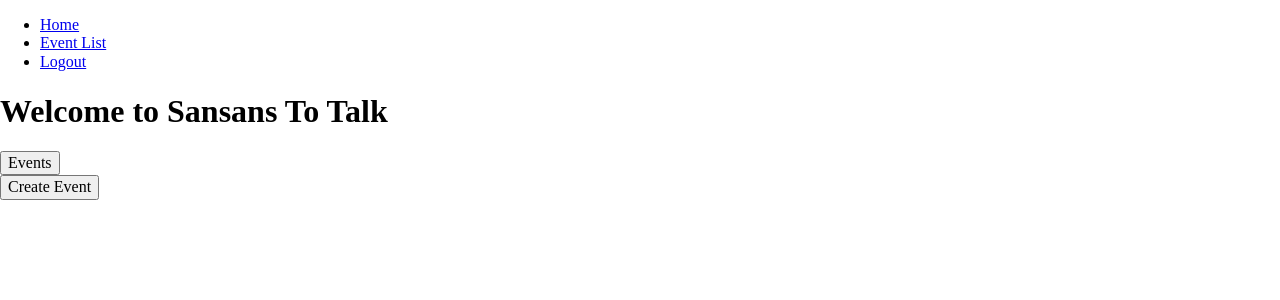
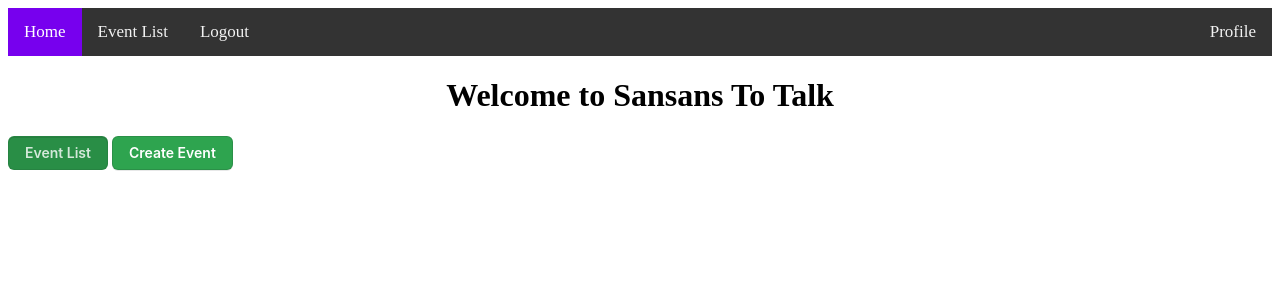
Before and after one commit to Rodrigo-Flores/sansans-to-talk, a Django app: page / in a window 1280 px wide. Shown: the top 300 px of the page. Run offline with Django 3.2, Linux system fonts and the light colour scheme; a user stored in the database is signed in; some libraries are stand-ins or nearby versions.

Commit message:
Update: Profile view has been added and the CSS error has been 'fixed'

```diff
--- a/App/Event/views.py
+++ b/App/Event/views.py
@@ -2,6 +2,7 @@ from django.shortcuts import render, redirect
 from django.views.generic import CreateView, UpdateView, DeleteView, ListView
 from django.urls import reverse_lazy
 from django.contrib import messages
+from django.contrib.auth.models import User
 from .models import Events
 from .forms import EventForm, UserRegistrationForm
 
@@ -39,9 +40,17 @@ def register(request):
         if form.is_valid():
             form.save()
             messages.success(request, 'User created successfully')
-            return redirect('event_list')
+            return redirect('login')
 
     else:
         form = UserRegistrationForm()
 
     return render(request, 'register.html', {'form':form})
+
+def profile(request, username=None):
+    current_user = request.user
+    if username and username != current_user.username:
+        user = User.objects.get(username=username)
+    else:
+        user = current_user
+    return render(request, 'profile.html', {'user':user})
--- a/App/urls.py
+++ b/App/urls.py
@@ -17,7 +17,7 @@ from django.contrib import admin
 from django.urls import path
 from django.contrib.auth.views import LoginView, LogoutView
 
-from App.Event.views import EventList, EventCreate, EventUpdate, EventDelete, Home, register
+from App.Event.views import EventList, EventCreate, EventUpdate, EventDelete, Home, register, profile
 
 urlpatterns = [
     path('admin/', admin.site.urls),
@@ -32,6 +32,6 @@ urlpatterns = [
     #! User profile urls
     path('register/', register, name='register'),
     path('login/', LoginView.as_view(template_name='login.html'), name='login'),
-    path('logout/', LogoutView.as_view(template_name='logout.html'), name='logout')
-
+    path('logout/', LogoutView.as_view(template_name='logout.html'), name='logout'),
+    path('profile/<str:username>', profile, name='profile'),
 ]
--- /dev/null
+++ b/static/css/styles.css
@@ -0,0 +1,87 @@
+/* Add a black background color to the top navigation */
+.topnav {
+    background-color: #333;
+    overflow: hidden;
+  }
+
+  /* Style the links inside the navigation bar */
+.topnav a {
+    float: left;
+    display: block;
+    color: #f2f2f2;
+    text-align: center;
+    padding: 14px 16px;
+    text-decoration: none;
+    font-size: 17px;
+}
+
+/* Change the color of links on hover */
+.topnav a:hover {
+    background-color: #ddd;
+    color: black;
+}
+
+/* Add an active class to highlight the current page */
+.topnav a.active {
+    background-color: #7700ee;
+    color: white;
+}
+
+#topnav-profile {
+    float: right;
+}
+
+h1 {
+    text-align: center;
+}
+
+#home-btn_1, #home-btn_2 {
+  appearance: none;
+  background-color: #2ea44f;
+  border: 1px solid rgba(27, 31, 35, .15);
+  border-radius: 6px;
+  box-shadow: rgba(27, 31, 35, .1) 0 1px 0;
+  box-sizing: border-box;
+  color: #fff;
+  cursor: pointer;
+  display: inline-block;
+  font-family: -apple-system,system-ui,"Segoe UI",Helvetica,Arial,sans-serif,"Apple Color Emoji","Segoe UI Emoji";
+  font-size: 14px;
+  font-weight: 600;
+  line-height: 20px;
+  padding: 6px 16px;
+  position: relative;
+  text-align: center;
+  text-decoration: none;
+  user-select: none;
+  -webkit-user-select: none;
+  touch-action: manipulation;
+  vertical-align: middle;
+  white-space: nowrap;
+}
+
+#home-btn_1, #home-btn_2:focus:not(:focus-visible):not(.focus-visible) {
+  box-shadow: none;
+  outline: none;
+}
+
+#home-btn_1, #home-btn_2:hover {
+  background-color: #2c974b;
+}
+
+#home-btn_1, #home-btn_2:focus {
+  box-shadow: rgba(46, 164, 79, .4) 0 0 0 3px;
+  outline: none;
+}
+
+#home-btn_1, #home-btn_2:disabled {
+  background-color: #94d3a2;
+  border-color: rgba(27, 31, 35, .1);
+  color: rgba(255, 255, 255, .8);
+  cursor: default;
+}
+
+#home-btn_1, #home-btn_2:active {
+  background-color: #298e46;
+  box-shadow: rgba(20, 70, 32, .2) 0 1px 0 inset;
+}
--- a/templates/index.html
+++ b/templates/index.html
@@ -1,46 +1,55 @@
 <!DOCTYPE html>
 <html lang="en">
 <head>
-    <meta charset="UTF-8">
+    <!-- <meta charset="UTF-8">
     <meta http-equiv="X-UA-Compatible" content="IE=edge">
-    <meta name="viewport" content="width=device-width, initial-scale=1.0">
+    <meta name="viewport" content="width=device-width, initial-scale=1.0"> -->
 
     {% load static %}
-    <link rel="stylesheet" type="text/css" href="{% static 'css/normalize.css' %}">
-    <link rel="stylesheet" type="text/css" href="{% static 'css/index.css' %}">
+    <!-- <link rel="stylesheet" type="text/css" href="{% static 'css/normalize.css' %}">
+    <link rel="stylesheet" type="text/css" href="{% static 'css/index.css' %}"> -->
 
-    {% block title %}<title>NEW MAIN INDEX</title> {% endblock title %}
+    <link rel="stylesheet" type="text/css" href="{% static 'css/styles.css' %}">
+    <link rel="stylesheet" type="text/css" href="{% static 'css/event_list.css' %}">
+
+
+    {% block title %}<title>Home</title> {% endblock title %}
 
 </head>
 <body>
     {% block nav %}
-        <ul id="nav">
-            <li>{% block nav-home %}<a href="{% url 'home' %}">Home</a>{% endblock %}</li>
+        <div class="topnav">
+            {% block nav-home %}<a class="active" href="{% url 'home' %}">Home</a>{% endblock %}
+
             {% if request.user.is_authenticated %}
-                <li>{% block nav-about %}<a href="{% url 'event_list' %}">Event List</a>{% endblock %}</li>
-                <li>{% block nav-logout %}<a href="{% url 'logout' %}">Logout</a>{% endblock %}</li>
+                {% block nav-profile %}<a id="topnav-profile" href="{% url 'profile' user.username %}">Profile</a>{% endblock %}
+                {% block nav-about %}<a href="{% url 'event_list' %}">Event List</a>{% endblock %}
+                {% block nav-logout %}<a href="{% url 'logout' %}">Logout</a>{% endblock %}
+
             {% else %}
-                <li>{% block nav-login %}<a href="{% url 'login' %}">Sign In</a>{% endblock %}</li>
-                <li>{% block nav-contact %}<a href="{% url 'register' %}">Sign Up</a>{% endblock %}</li>
+                {% block nav-login %}<a href="{% url 'login' %}">Sign In</a>{% endblock %}
+                {% block nav-contact %}<a href="{% url 'register' %}">Sign Up</a>{% endblock %}
+
             {% endif %}
             <!-- <li>{% block nav-create %}<a href="{% url 'event_create' %}">Create Event</a>{% endblock %}</li> -->
-        </ul>
+        </div>
     {% endblock %}
     {% block body %}
 
-    <h1>Welcome to Sansans To Talk</h1>
+        <h1>Welcome to Sansans To Talk</h1>
 
-    {% if request.user.is_authenticated %}
+        {% if request.user.is_authenticated %}
+            <div class="home">
+                <div>
+                    <a id="home-btn_1" href="{% url 'event_list' %}">Event List</a>
+                    <a id="home-btn_2" href="{% url 'event_create' %}">Create Event</a>
+                </div>
+            </div>
 
-        <form action="{% url 'event_list' %}">
-            <button type="submit">Events</button>
-        </form>
-        <form action="{% url 'event_create' %}">
-            <button type="submit">Create Event</button>
-        </form>
-    {% else %}
-        <p>Lorem ipsum dolor sit amet, consectetur adipisicing elit. Quod consectetur quis repudiandae vero vitae eveniet. Maiores quia nisi minima saepe quam minus rerum, porro eveniet ullam quae, harum ducimus delectus.</p>
-    {% endif %}
+        {% else %}
+            <p>Lorem ipsum dolor sit amet, consectetur adipisicing elit. Quod consectetur quis repudiandae vero vitae eveniet. Maiores quia nisi minima saepe quam minus rerum, porro eveniet ullam quae, harum ducimus delectus.</p>
+
+        {% endif %}
 
     {% endblock %}
 
--- a/templates/login.html
+++ b/templates/login.html
@@ -7,7 +7,7 @@
     {% csrf_token %}
     {{form.as_p}}
 
-    <button type="submit" class="btn btn-primary">Register</button>
+    <button type="submit" class="btn btn-primary">Sign In</button>
 
 </form>
 
```
Also changed, not shown: static/css/event_list.css (added, +36 -0 lines), templates/profile.html (added, +8 -0 lines), STT_data.db, templates/event_list.html (indentation only).
